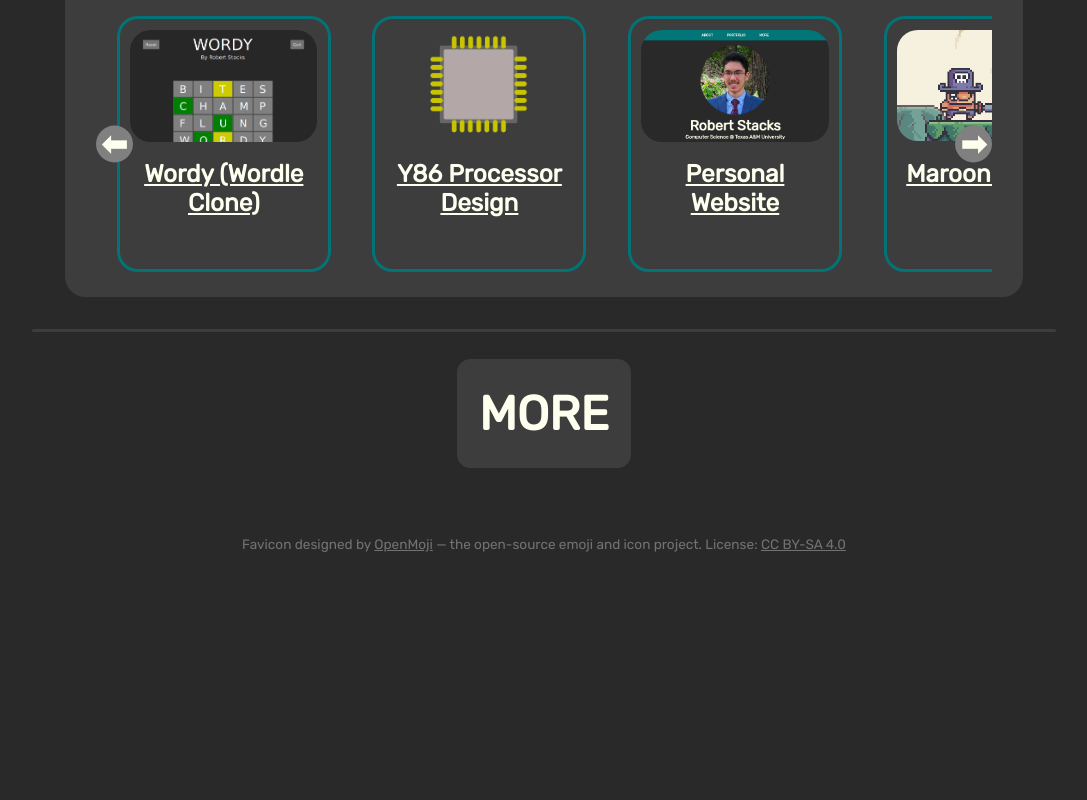
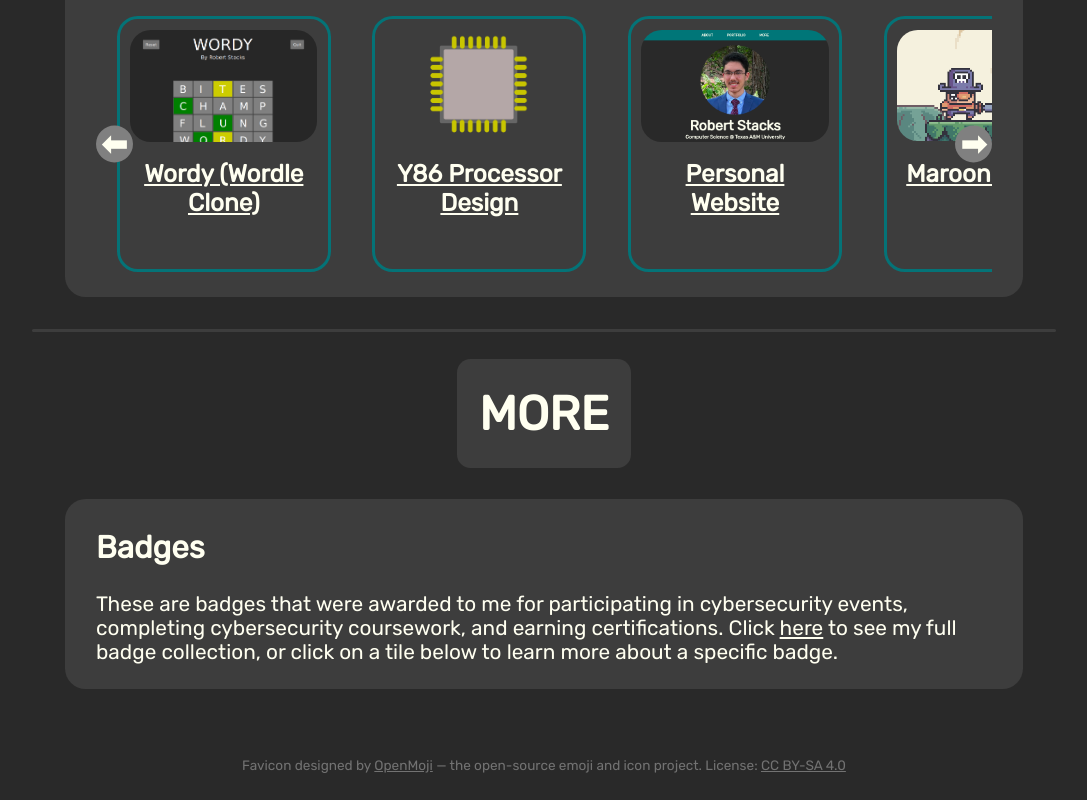
Before and after one commit to rstacks/my-website, a React (Vite) app: page /home in a window 1280 px wide. Shown: the part 2006-2806 px from the top of the page, without its empty margins (96-1183 px from the left). Before the commit the page ends 2585 px from the top, so only its background shows below. Built offline with nearby package versions, Linux system fonts and the light colour scheme.

Commit message:
Added badge section to MORE section

```diff
--- a/src/components/MoreComponent.jsx
+++ b/src/components/MoreComponent.jsx
@@ -4,6 +4,16 @@ export function MoreComponent() {
   return (
     <>
       <Header text="MORE" header_id="more-header" h1_id="more-h1" />
+      <article className="portfolio-section-header">
+        <h2>Badges</h2>
+        <p>
+          These are badges that were awarded to me for participating in
+          cybersecurity events, completing cybersecurity coursework,
+          and earning certifications. Click <a href="https://api.badgr.io/public/collections/646aa633f7df4cf48457d3e4fa660704" target="_blank" className="paragraph-link">here</a> to
+          see my full badge collection, or click on a tile below to
+          learn more about a specific badge.
+        </p>
+      </article>
     </>
   );
 }
--- a/src/components/Nav.jsx
+++ b/src/components/Nav.jsx
@@ -88,28 +88,23 @@ export function Nav() {
       </button>
       <div id="menu-separator"></div>
       <ul className="nav-list" id="main-nav-list">
-        {/*<li className="main-nav-link">
-          <Link to="home-top" smooth={true} duration={500}
-            offset={-200} className="main-nav-anchor" onClick={hideMenu}>
-            HOME
-          </Link>
-        </li>*/}
         <li className="main-nav-link">
-          {/*<a href="/about" className="main-nav-anchor">ABOUT</a>*/}
           <Link to="about-section" smooth={true} duration={500}
             offset={-80} className="main-nav-anchor" onClick={hideMenu}>
             ABOUT
           </Link>
         </li>
         <li className="main-nav-link">
-          {/*<a href="/portfolio" className="main-nav-anchor">PORTFOLIO</a>*/}
           <Link to="portfolio-section" smooth={true} duration={500}
             offset={-80} className="main-nav-anchor" onClick={hideMenu}>
             PORTFOLIO
           </Link>
         </li>
         <li className="main-nav-link">
-          <a href="/more" className="main-nav-anchor">MORE</a>
+          <Link to="more-section" smooth={true} duration={500}
+          offset={-80} className="main-nav-anchor" onClick={hideMenu}>
+            MORE
+          </Link>
         </li>
       </ul>
     </nav>
```
